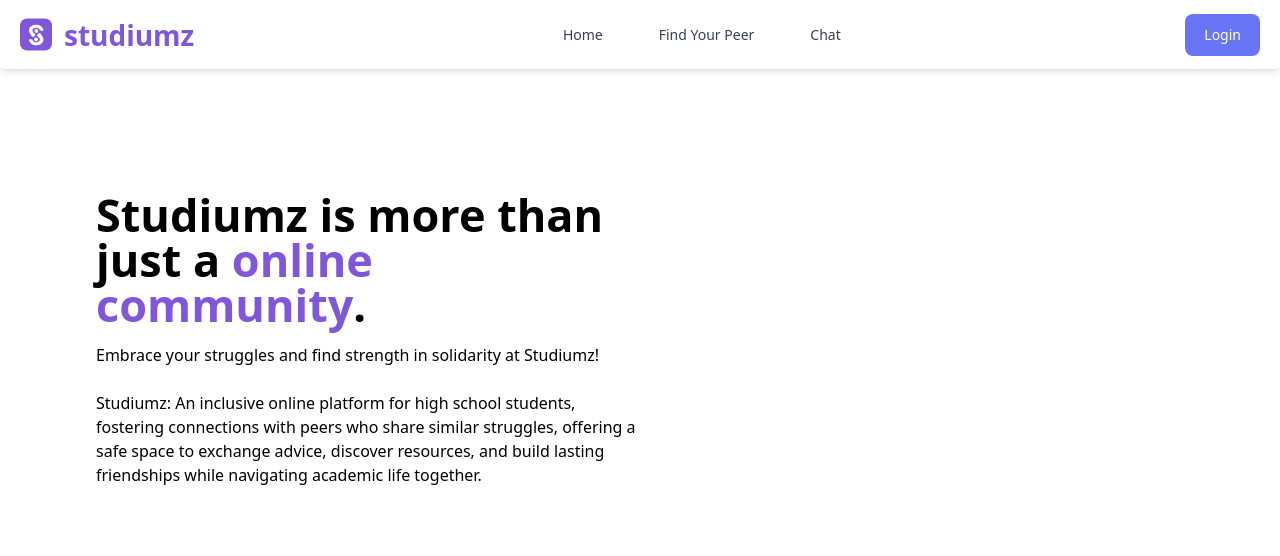
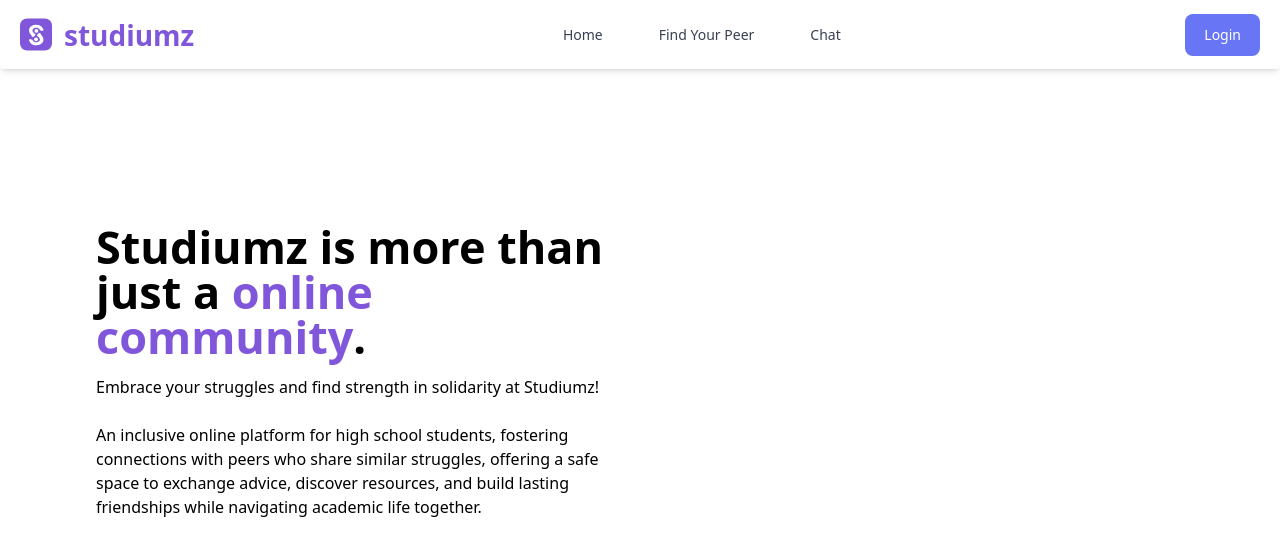
Before and after one commit to Studiumz/studiumz-frontend, a Next.js app: page / in a window 1280 px wide. Shown: the top 556 px of the page. Built offline with nearby package versions, Linux system fonts and the light colour scheme; no server answers.

Commit message:
update landing page styling

```diff
--- a/src/pages/index.tsx
+++ b/src/pages/index.tsx
@@ -68,7 +68,7 @@ export default function Home() {
 
   return (
     <>
-      <div className="relative flex flex-col md:flex-row justify-center items-center mb-10 min-h-[40vw] w-full p-24 py-48">
+      <div className="relative flex flex-col md:flex-row justify-center items-center mb-10 min-h-[40vw] w-full lg:p-24 md:p-20 lg:py-56 py-48">
         {/* left */}
         <div
           className="flex flex-col relative mb-10 leading-none
@@ -87,10 +87,10 @@ export default function Home() {
             Embrace your struggles and find strength in solidarity at Studiumz!
             <br />
             <br />
-            Studiumz: An inclusive online platform for high school students,
-            fostering connections with peers who share similar struggles,
-            offering a safe space to exchange advice, discover resources, and
-            build lasting friendships while navigating academic life together.
+            An inclusive online platform for high school students, fostering
+            connections with peers who share similar struggles, offering a safe
+            space to exchange advice, discover resources, and build lasting
+            friendships while navigating academic life together.
           </p>
           <br />
           <br />
```
